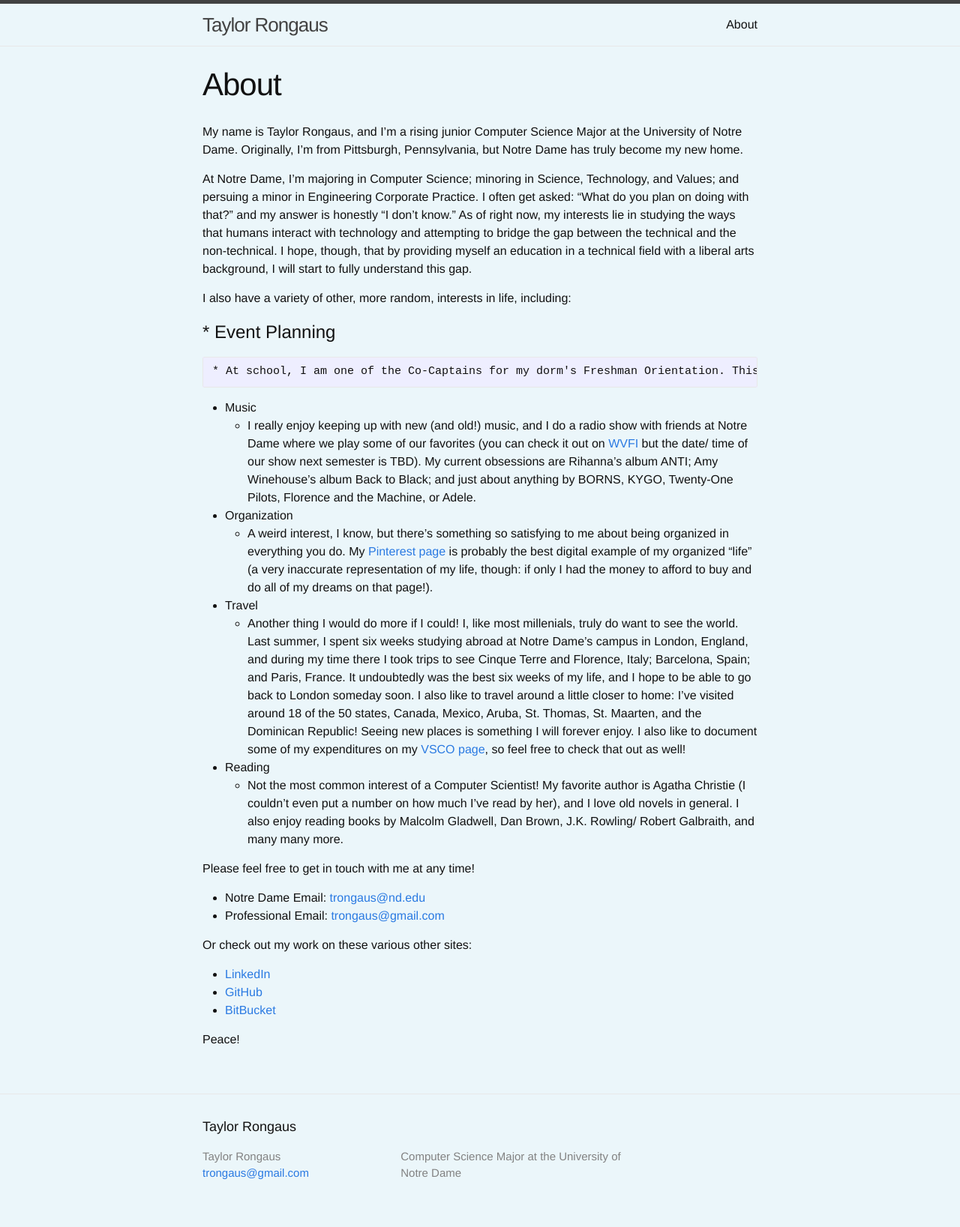
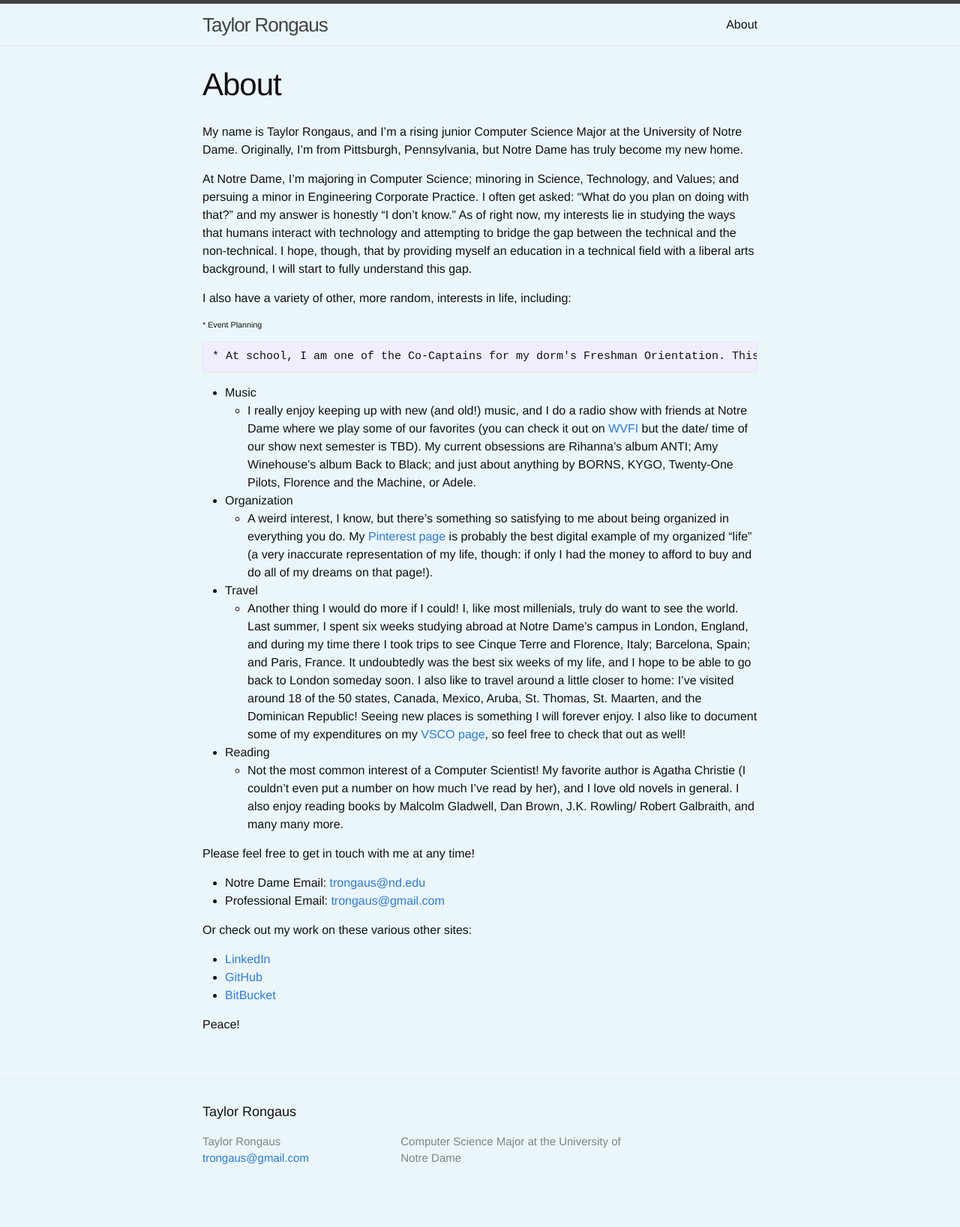
Before and after one commit to trongaus/trongaus.github.io, a Jekyll site: the page built from about.md, in a window 1280 px wide. Shown: the whole page at 75% size. Built offline with Jekyll 4.4.1, drawn with Linux system fonts in a browser that asks for light colours.

Commit message:
messing with formatting

```diff
--- a/about.md
+++ b/about.md
@@ -10,7 +10,7 @@ At Notre Dame, I'm majoring in Computer Science; minoring in Science, Technology
 
 I also have a variety of other, more random, interests in life, including:
 
-# * Event Planning #
+###### * Event Planning ######
 	* At school, I am one of the Co-Captains for my dorm's Freshman Orientation. This means that I, and my Co-Captain, are in charge of picking and managing a team of 17 ambassadors below us, moving in ~100 First-Year girls to our dorm, planning events for these girls within our dorm, and planning events for these girls to interact with a variety of other First-Years and their dorms. Planning these 10 or so specific events starts months in advance and requires much coordination and organization on our parts, but it is one of my *favorite* activities.
 
 * Music
```
